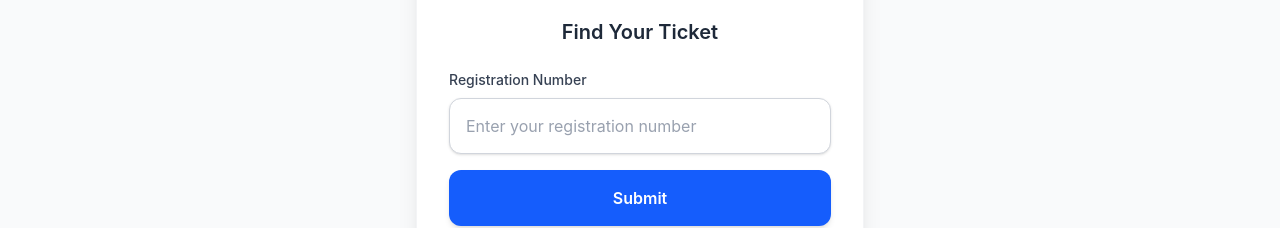
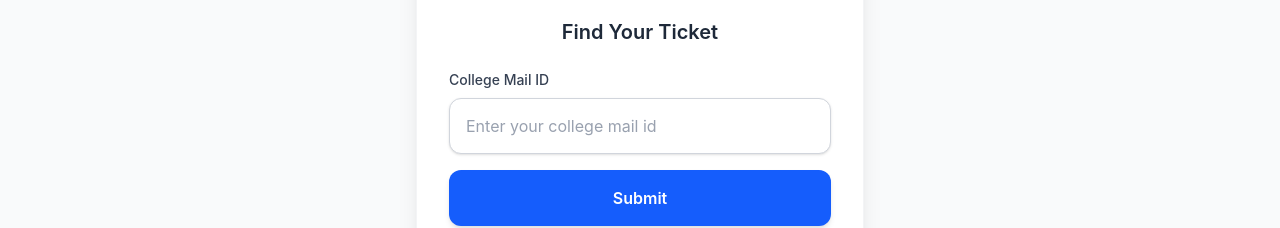
Before and after one commit to nikhilkumar011/Event-Attendance, a React (Vite) app: page / in a window 1280 px wide. Shown: the part 266-494 px from the top of the page. Built offline with nearby package versions, Linux system fonts and the light colour scheme.

Commit message:
changed form to accept email

```diff
--- a/src/components/Form.jsx
+++ b/src/components/Form.jsx
@@ -32,13 +32,13 @@ const Form = ({ regNo, setRegNo, setShowTicketCard, msg }) => {
         <div className="space-y-4">
           <div>
             <label className="block text-sm font-medium text-gray-700 mb-2">
-              Registration Number
+              College Mail ID
             </label>
 
             <input
               onChange={(e) => setRegNo(e.target.value)}
               type="text"
-              placeholder="Enter your registration number"
+              placeholder="Enter your college mail id"
               className="w-full h-14 px-4 rounded-xl border border-gray-300 text-base placeholder-gray-400 focus:outline-none focus:ring-2 focus:ring-blue-500 focus:border-blue-500 transition duration-200 bg-white shadow-sm"
             />
           </div>
```
